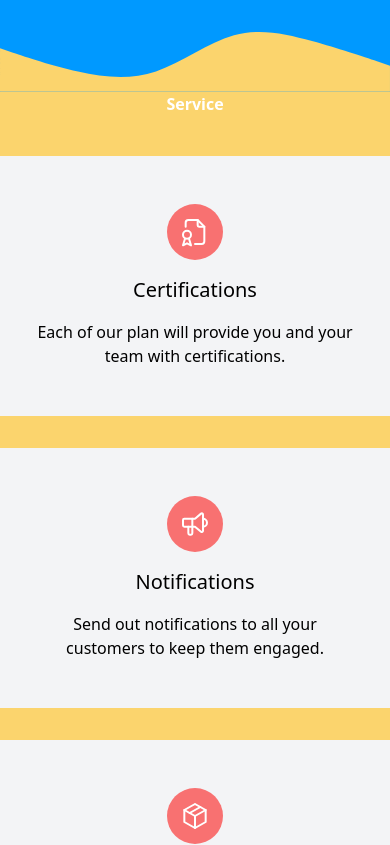
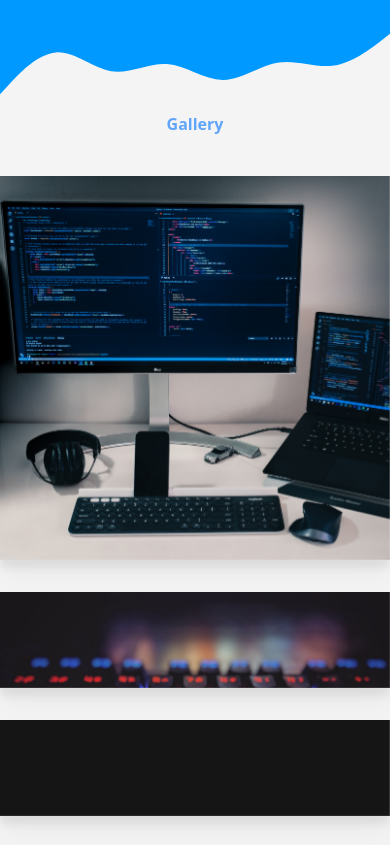
Before and after one commit to rizkimaulana51/rizkimaulana51.github.io, a website: page index.html in a window 390 px wide. Shown: the part 1857-2702 px from the top of the page. Drawn offline with nearby package versions, Linux system fonts and the light colour scheme.

Commit message:
add gallery section

```diff
--- a/index.html
+++ b/index.html
@@ -10,7 +10,7 @@
 </head>
 <body>
 
-    <!-- First Header -->
+    <!-- Start Header -->
     <header class="w-full px-3 antialiased bg-header select-none lg:px-6">
         <div class="mx-auto max-w-7xl">
             <nav class="flex items-center justify-center w-full h-24" x-data="{ showMenu: false }">
@@ -24,8 +24,8 @@
                         <div class="flex-col w-full h-full overflow-hidden bg-white rounded-lg select-none md:bg-transparent md:rounded-none md:relative md:flex md:flex-row md:overflow-auto">
                             <div class="flex flex-col items-center justify-center w-full h-full mt-12 text-center text-indigo-700 md:text-indigo-200 md:w-2/3 md:mt-0 md:flex-row md:items-center">
                                 <a href="#about" class="inline-block px-4 py-2 mx-2 font-medium text-left text-indigo-700 md:text-white md:px-0 lg:mx-3 md:text-center hover:text-purple-500">About</a>
-                                <a href="#service" class="inline-block px-0 py-2 mx-2 font-medium text-left md:px-0 md:hover:text-purple-500 lg:mx-3 md:text-center">Service</a>
-                                <!-- <a href="#gallery" class="inline-block px-0 py-2 mx-2 font-medium text-left md:px-0 hover:text-indigo-800 md:hover:text-purple-500 lg:mx-3 md:text-center">Gallery</a> -->
+                                <a href="#gallery" class="inline-block px-0 py-2 mx-2 font-medium text-left md:px-0 md:hover:text-purple-500 lg:mx-3 md:text-center">Gallery</a>
+                                <a href="#service" class="inline-block px-0 py-2 mx-2 font-medium text-left md:px-0 hover:text-indigo-800 md:hover:text-purple-500 lg:mx-3 md:text-center">Services</a>
                                 <a href="#contact" class="inline-block px-4 py-2 mx-2 font-medium text-left md:px-0 hover:text-indigo-800 md:hover:text-purple-500 lg:mx-3 md:text-center">Contact</a>
                             </div>
                             <div class="flex flex-col items-center justify-end w-full h-full pt-4 md:w-1/3 md:flex-row md:py-0">
@@ -61,7 +61,7 @@
     </header>
     <!-- End Header -->
 
-    <!-- First profile -->
+    <!-- Start profile -->
     <section class="w-full bg-about pt-7 pb-7 md:pt-20 md:pb-24" id="about">
 
         <div class="box-border flex flex-col items-center content-center px-8 mx-auto leading-6 text-white border-0 border-gray-300 border-solid md:flex-row max-w-7xl lg:px-16 flex-content">
@@ -168,13 +168,43 @@
                 </ul>
 
     </section>
+
     <!-- End Profile -->
 
-    <!-- First Service -->
+    <!-- Start Gallery -->
+
+    <section class="py-20 bg-zinc-100" id="gallery">
+        <svg xmlns="http://www.w3.org/2000/svg" class="w-full -mt-20" viewBox="0 0 1440 320"><path fill="#0099ff" fill-opacity="1" d="M0,256L34.3,218.7C68.6,181,137,107,206,101.3C274.3,96,343,160,411,170.7C480,181,549,139,617,144C685.7,149,754,203,823,202.7C891.4,203,960,149,1029,138.7C1097.1,128,1166,160,1234,149.3C1302.9,139,1371,85,1406,58.7L1440,32L1440,0L1405.7,0C1371.4,0,1303,0,1234,0C1165.7,0,1097,0,1029,0C960,0,891,0,823,0C754.3,0,686,0,617,0C548.6,0,480,0,411,0C342.9,0,274,0,206,0C137.1,0,69,0,34,0L0,0Z"></path></svg>
+        <div class="container max-w-6xl mx-auto" data-aos="fade-right">
+            <h4 class="w-full lg:text-8xl md:text-5xl sm:text-6xl text-blue-400 font-bold text-center" data-aos="fade-up">Gallery</h4>
+            <div class="grid grid-cols-4 gap-8 mt-10 sm:grid-cols-8 lg:grid-cols-12 sm:px-8 xl:px-0 cursor-pointer">
+                <div class="h-96 flex flex-col items-center justify-between col-span-4 px-8 py-12 space-y-4  bg-[url('/img/gallery.jpg')] bg-cover drop-shadow-xl hover:bg-blue-400 hover:text-white sm:rounded-xl" data-aos="flip-left">
+                </div>
+
+                <div class="flex flex-col items-center justify-between col-span-4 px-8 py-12 space-y-4 bg-[url('/img/gallery1.jpg')] bg-cover drop-shadow-xl hover:bg-blue-400 hover:text-white sm:rounded-xl" data-aos="flip-up">
+                </div>
+
+                <div class="flex flex-col items-center justify-between col-span-4 px-8 py-12 space-y-8 bg-[url('/img/gallery2.jpg')] bg-cover drop-shadow-xl hover:bg-blue-400 hover:text-white sm:rounded-xl" data-aos="flip-right">
+                </div>
+
+                <div class="h-96 flex flex-col items-center justify-between col-span-4 px-8 py-12 space-y-8 bg-[url('/img/gallery3.jpg')] bg-cover drop-shadow-xl hover:bg-blue-400 hover:text-white sm:rounded-xl" data-aos="flip-right">
+                </div>
+
+                <div class="flex flex-col items-center justify-between col-span-4 px-8 py-12 space-y-8 bg-[url('/img/gallery4.jpg')] bg-cover drop-shadow-xl hover:bg-blue-400 hover:text-white sm:rounded-xl" data-aos="flip-down">
+                </div>
+
+                <div class="flex flex-col items-center justify-between col-span-4 px-8 py-12 space-y-8 bg-[url('/img/gallery5.jpg')] bg-cover drop-shadow-xl hover:bg-blue-400 hover:text-white sm:rounded-xl" data-aos="flip-left">
+                </div>
+            </div>
+        </div>
+
+
+    </section>
+    <!-- End Gallery -->
+
+    <!-- Start Service -->
     <section class="py-20 bg-future" id="service">
-        <svg class="svg-future " xmlns="http://www.w3.org/2000/svg" viewBox="0 0 1440 320">
-            <path fill="#fbd46d" fill-opacity="1" d="M0,160L48,176C96,192,192,224,288,245.3C384,267,480,277,576,245.3C672,213,768,139,864,112C960,85,1056,107,1152,133.3C1248,160,1344,192,1392,208L1440,224L1440,320L1392,320C1344,320,1248,320,1152,320C1056,320,960,320,864,320C768,320,672,320,576,320C480,320,384,320,288,320C192,320,96,320,48,320L0,320Z"></path>
-        </svg>
+        <svg xmlns="http://www.w3.org/2000/svg" class="w-full -mt-20" viewBox=" 0 0 1440 320"><path fill="#f4f4f5" fill-opacity="1" d="M0,64L60,80C120,96,240,128,360,160C480,192,600,224,720,197.3C840,171,960,85,1080,53.3C1200,21,1320,43,1380,53.3L1440,64L1440,0L1380,0C1320,0,1200,0,1080,0C960,0,840,0,720,0C600,0,480,0,360,0C240,0,120,0,60,0L0,0Z"></path></svg>
         <div class="container max-w-6xl mx-auto" data-aos="fade-right">
             <h4 class="w-full lg:text-8xl md:text-5xl sm:text-6xl text-white font-bold text-center" data-aos="fade-up">Service</h4>
             <div class="grid grid-cols-4 gap-8 mt-10 sm:grid-cols-8 lg:grid-cols-12 sm:px-8 xl:px-0 cursor-pointer">
@@ -273,7 +303,7 @@
     </section>
     <!-- End Service -->
 
-    <!-- First Contact -->
+    <!-- Start Contact -->
     <section class="w-full bg-white bg-form flex flex-col" id="contact">
         <svg class="svg-services" xmlns="http://www.w3.org/2000/svg" viewBox="0 0 1440 320">
             <path fill="#fbd46d" fill-opacity="1" d="M0,160L48,176C96,192,192,224,288,245.3C384,267,480,277,576,245.3C672,213,768,139,864,112C960,85,1056,107,1152,133.3C1248,160,1344,192,1392,208L1440,224L1440,320L1392,320C1344,320,1248,320,1152,320C1056,320,960,320,864,320C768,320,672,320,576,320C480,320,384,320,288,320C192,320,96,320,48,320L0,320Z"></path>
@@ -332,7 +362,7 @@
     </section>
     <!-- End Contact -->
 
-    <!-- First Footer -->
+    <!-- Start Footer -->
     <footer class="bg-white bg-footer">
         <div class="max-w-screen-xl px-4 py-12 mx-auto space-y-8 overflow-hidden sm:px-6 lg:px-8">
             <nav class="flex flex-wrap justify-center -mx-5 -my-2">
```
Also changed, not shown: dist/output.css, img/gallery.jpg (added), img/gallery1.jpg (added), img/gallery2.jpg (added), img/gallery3.jpg (added), img/gallery5.jpg (added), 1 other file.
